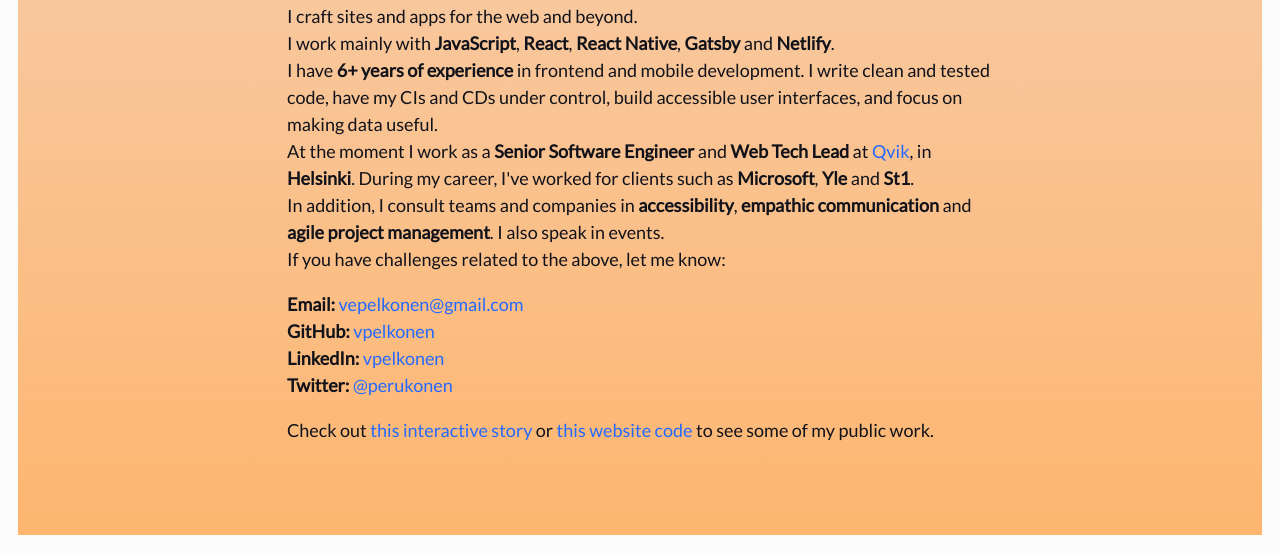
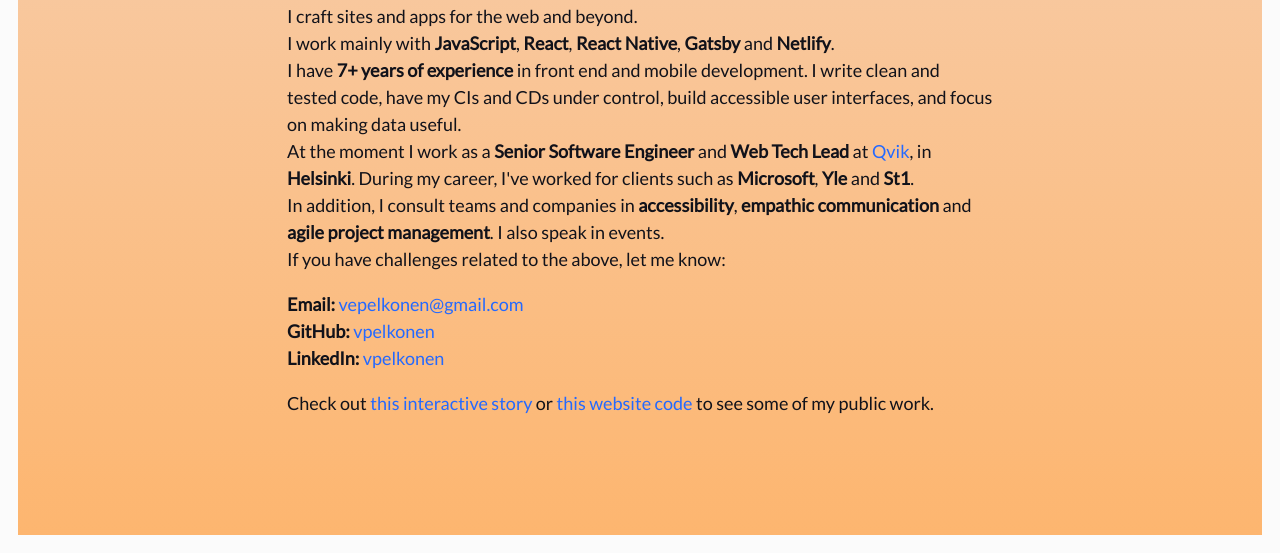
Before and after one commit to vpelkonen/portfolio, a Gatsby site: page / in a window 1280 px wide. Shown: the part 247-800 px from the top of the page. Built offline with nearby package versions, Linux system fonts and the light colour scheme; Gatsby itself is replaced by a stand-in of ours.

Commit message:
Update content to match today, remove tests assets

```diff
--- a/src/pages/index.js
+++ b/src/pages/index.js
@@ -49,7 +49,7 @@
     </p>
     <section>
       <p>
-        I have <B>6+ years of experience</B> in frontend and mobile development.
+        I have <B>7+ years of experience</B> in front end and mobile development.
         I write clean and tested code, have my CIs and CDs under control, build
         accessible user interfaces, and focus on making data useful.
       </p>
@@ -87,12 +87,6 @@
             vpelkonen
           </ExternalLink>
         </li>
-        <li>
-          <B>Twitter:</B>{" "}
-          <ExternalLink href="https://twitter.com/perukonen">
-            @perukonen
-          </ExternalLink>
-        </li>
       </ul>
     </section>
     <p>
```
Also changed, not shown: src/images/due-invoice-256.png (deleted), src/images/new-invoice-256.png (deleted).
